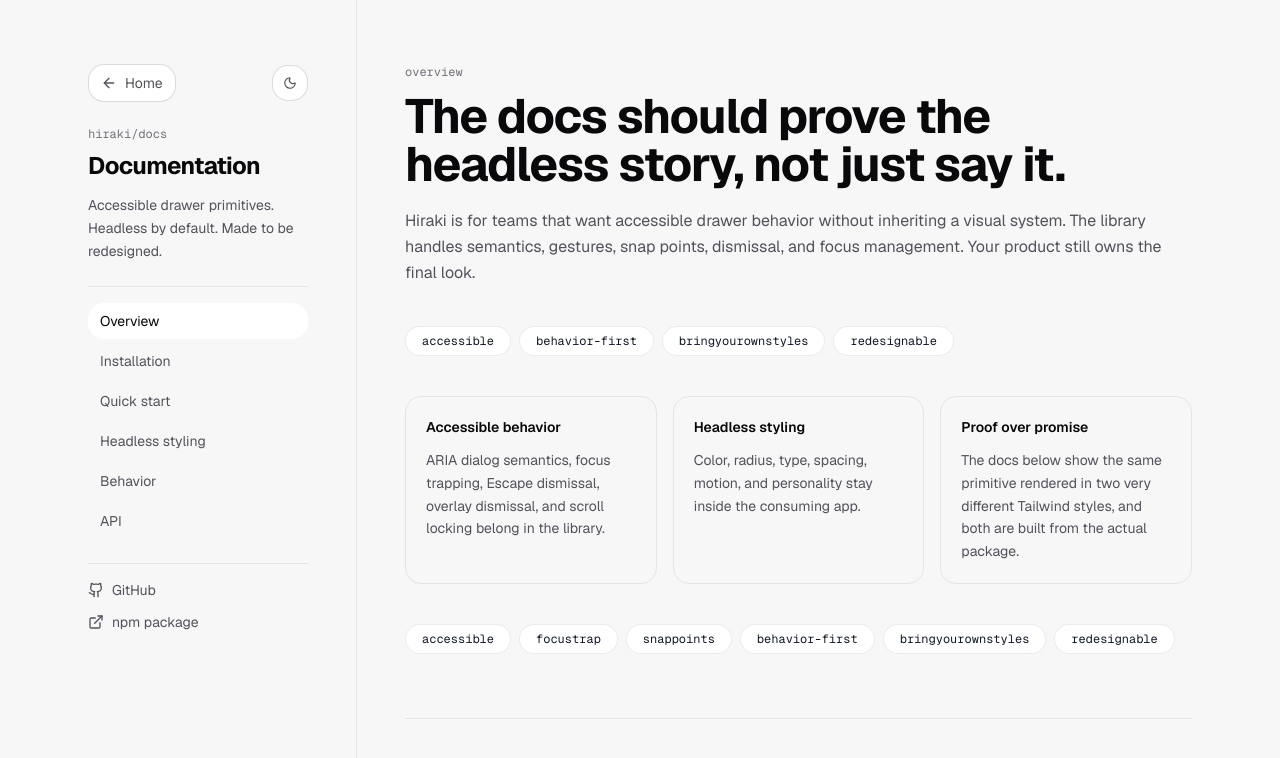
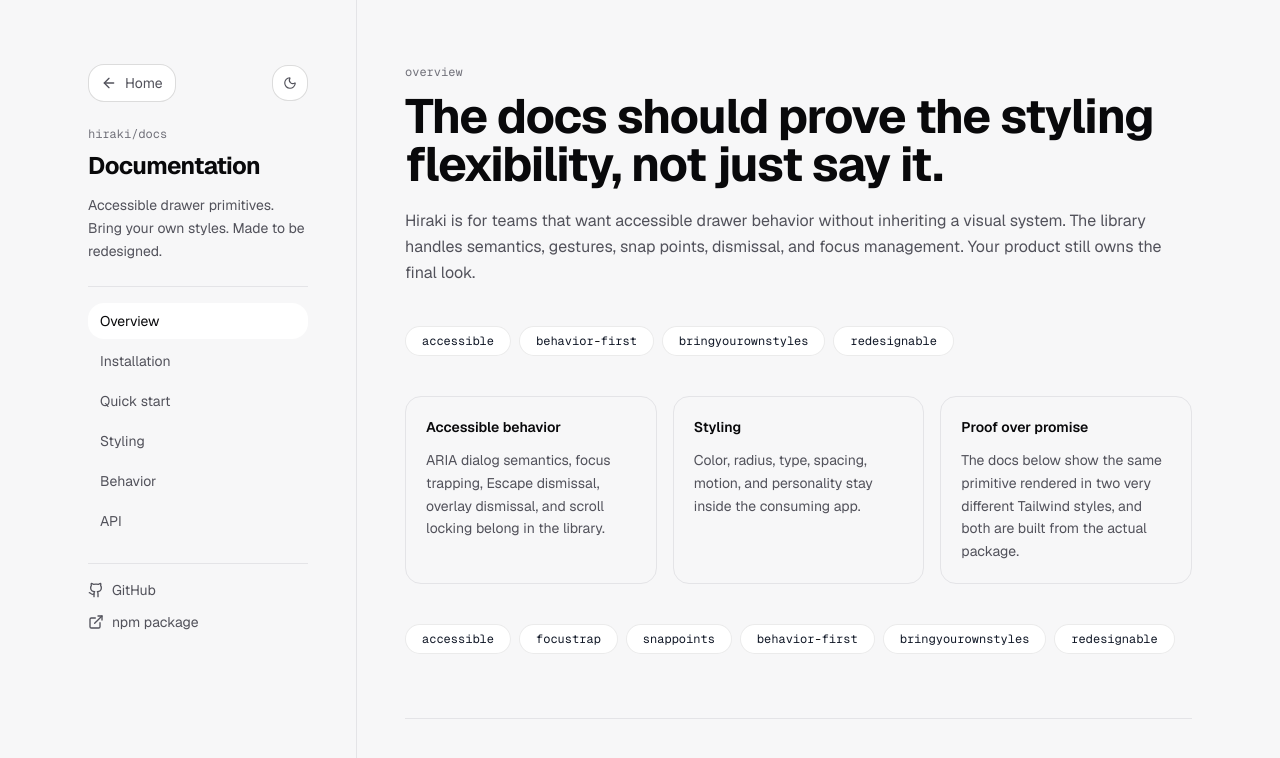
Before and after one commit to ddoemonn/hiraki, a Next.js app in the folder apps/website/: page /docs in a window 1280 px wide. Shown: the top 758 px of the page. Built offline with nearby package versions, Linux system fonts and the light colour scheme.

Commit message:
refactor: replace HeadlessShowcase with StyleShowcase, update documentation and component references to reflect styling changes

```diff
--- a/apps/website/app/docs/page.tsx
+++ b/apps/website/app/docs/page.tsx
@@ -6,14 +6,14 @@
 export const metadata: Metadata = {
   title: 'Docs | Hiraki',
   description:
-    'Documentation for Hiraki, the accessible and headless React drawer primitives that are meant to be redesigned.',
+    'Documentation for Hiraki, the accessible React drawer primitives that are meant to be redesigned.',
 }
 
 export default function DocsOverviewPage() {
   return (
     <DocsPageFrame
       eyebrow="overview"
-      title="The docs should prove the headless story, not just say it."
+      title="The docs should prove the styling flexibility, not just say it."
       description="Hiraki is for teams that want accessible drawer behavior without inheriting a visual system. The library handles semantics, gestures, snap points, dismissal, and focus management. Your product still owns the final look."
     >
       <DocsIntroBadges />
@@ -25,7 +25,7 @@
             body: 'ARIA dialog semantics, focus trapping, Escape dismissal, overlay dismissal, and scroll locking belong in the library.',
           },
           {
-            title: 'Headless styling',
+            title: 'Styling',
             body: 'Color, radius, type, spacing, motion, and personality stay inside the consuming app.',
           },
           {
--- a/apps/website/app/docs/headless-styling/page.tsx
+++ b/apps/website/app/docs/styling/page.tsx
@@ -5,13 +5,13 @@
 import { CodeBlock } from '@/components/ui/code-block'
 
 export const metadata: Metadata = {
-  title: 'Headless Styling | Hiraki Docs',
+  title: 'Styling | Hiraki Docs',
 }
 
-export default async function DocsHeadlessStylingPage() {
+export default async function DocsStylingPage() {
   return (
     <DocsPageFrame
-      eyebrow="headless"
+      eyebrow="styling"
       title="Same primitive, different Tailwind styling"
       description="This is the part that needs to be obvious. The two previews below use the same Hiraki primitives, but the Tailwind styling language is completely different."
     >
--- a/apps/website/app/page.tsx
+++ b/apps/website/app/page.tsx
@@ -1,7 +1,7 @@
 import { Hero } from '@/components/landing/hero'
 import { FeaturesGrid } from '@/components/landing/features-grid'
 import { CodeShowcase } from '@/components/landing/code-showcase'
-import { HeadlessShowcase } from '@/components/landing/headless-showcase'
+import { StyleShowcase } from '@/components/landing/style-showcase'
 import { VariantShowcase } from '@/components/landing/variant-showcase'
 import { DirectionShowcase } from '@/components/landing/direction-showcase'
 import { SnapDemo } from '@/components/landing/snap-demo'
@@ -13,7 +13,7 @@
       <Hero />
       <FeaturesGrid />
       <CodeShowcase />
-      <HeadlessShowcase />
+      <StyleShowcase />
       <VariantShowcase />
       <DirectionShowcase />
       <SnapDemo />
--- a/apps/website/components/docs/docs-content.tsx
+++ b/apps/website/components/docs/docs-content.tsx
@@ -4,7 +4,7 @@
   { href: '/docs', label: 'Overview' },
   { href: '/docs/installation', label: 'Installation' },
   { href: '/docs/quick-start', label: 'Quick start' },
-  { href: '/docs/headless-styling', label: 'Headless styling' },
+  { href: '/docs/styling', label: 'Styling' },
   { href: '/docs/behavior', label: 'Behavior' },
   { href: '/docs/api', label: 'API' },
 ] as const
@@ -45,7 +45,7 @@
           <div className="space-y-5 p-6">
             <Drawer.Title className="text-lg font-semibold">Checkout summary</Drawer.Title>
             <Drawer.Description className="text-sm text-zinc-600">
-              Soft product styling on top of headless primitives.
+              Soft product styling on top of the primitives.
             </Drawer.Description>
           </div>
         </Drawer.Content>
--- a/apps/website/components/docs/docs-previews.tsx
+++ b/apps/website/components/docs/docs-previews.tsx
@@ -61,7 +61,7 @@
   )
 }
 
-export function HeadlessStylesPreview() {
+export function StylesPreview() {
   return (
     <div className="grid gap-4 lg:grid-cols-2">
       <SoftStylePreviewCard />
@@ -107,7 +107,7 @@
                 <div>
                   <Drawer.Title className="text-lg font-semibold">Preferences</Drawer.Title>
                   <Drawer.Description className="mt-1 text-sm text-zinc-600">
-                    Soft, bright, product UI styling applied on top of headless behavior.
+                    Soft, bright, product UI styling applied on top of the primitives.
                   </Drawer.Description>
                 </div>
                 <div className="grid gap-3">
@@ -177,7 +177,7 @@
                     Issue 04
                   </Drawer.Title>
                   <Drawer.Description className="mt-3 max-w-xs text-2xl font-semibold leading-tight text-orange-50">
-                    A headless drawer can still feel loud and opinionated after styling.
+                    A styled drawer can still feel loud and opinionated.
                   </Drawer.Description>
                 </div>
                 <div className="flex-1 space-y-4 overflow-y-auto px-6 py-6">
--- a/apps/website/components/docs/docs-sidebar.tsx
+++ b/apps/website/components/docs/docs-sidebar.tsx
@@ -32,7 +32,7 @@
         <p className="text-xs font-mono text-dim">hiraki/docs</p>
         <h1 className="mt-2 text-2xl font-bold tracking-tight text-fg">Documentation</h1>
         <p className="mt-3 text-sm leading-relaxed text-muted">
-          Accessible drawer primitives. Headless by default. Made to be redesigned.
+          Accessible drawer primitives. Bring your own styles. Made to be redesigned.
         </p>
       </div>
 
--- a/apps/website/components/landing/headless-showcase.tsx
+++ b/apps/website/components/landing/style-showcase.tsx
@@ -3,12 +3,12 @@
 import { CodeBadge } from '@/components/ui/code-badge'
 import { CodeBlock } from '@/components/ui/code-block'
 
-export async function HeadlessShowcase() {
+export async function StyleShowcase() {
   return (
     <section className="w-full border-b border-line">
       <div className="mx-auto max-w-6xl px-4 py-10 sm:px-6 sm:py-16">
         <div className="mb-10 max-w-3xl">
-          <p className="mb-2 text-xs font-mono text-dim">headless</p>
+          <p className="mb-2 text-xs font-mono text-dim">styling</p>
           <h2 className="mb-4 text-2xl font-bold text-fg md:text-3xl">
             Same primitive, different product voice
           </h2>
```
